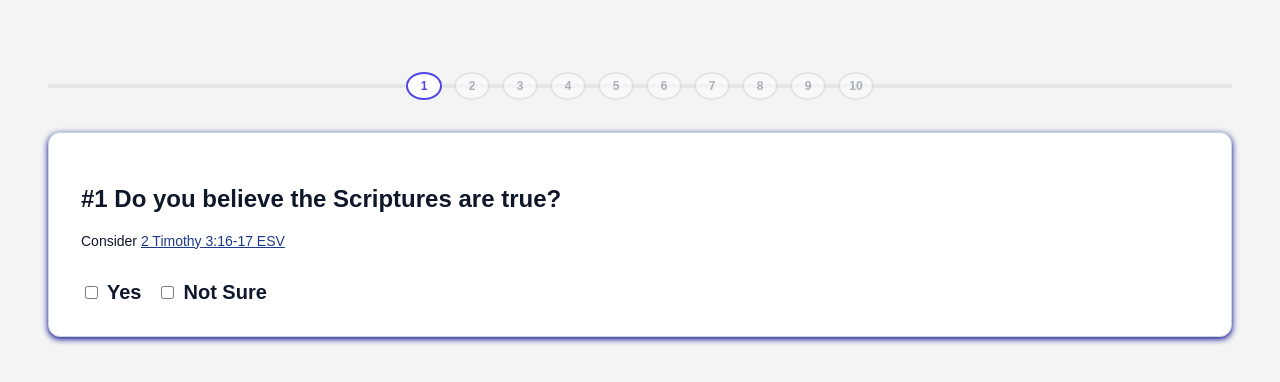
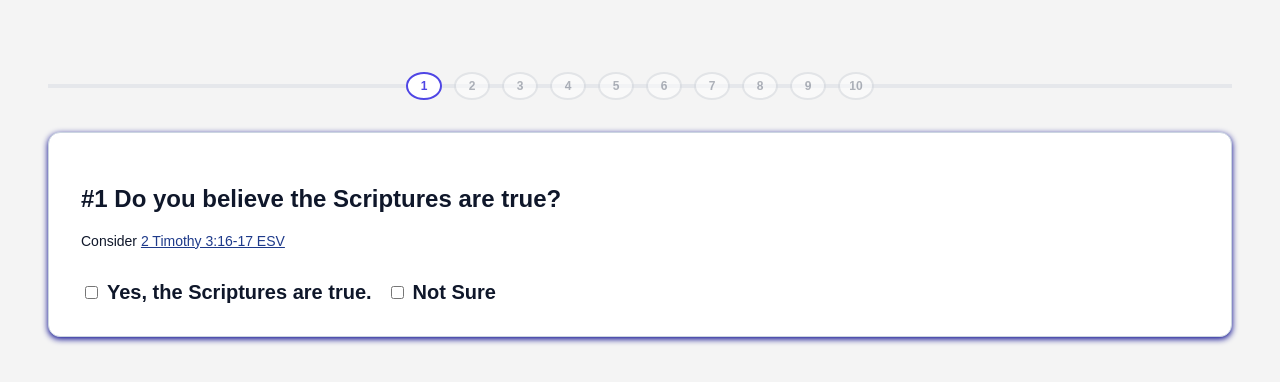
Before and after one commit to hhenske/ten-question-app, a React (Vite) app: page / in a window 1280 px wide. Shown: the top 382 px of the page. Built offline with nearby package versions, Linux system fonts and the light colour scheme.

Commit message:
Removed yes statement rendering answer, and moved answer to checkbox

```diff
--- a/src/QuestionCard.jsx
+++ b/src/QuestionCard.jsx
@@ -43,7 +43,7 @@ export default function QuestionCard({ data, onNext, onBack, answer, index }) {
 
     setTimeout(() => {
       onNext(index, "yes");
-    }, 3200);
+    }, 1600);
   }
 
   function handleNotSure() {
@@ -92,7 +92,7 @@ export default function QuestionCard({ data, onNext, onBack, answer, index }) {
     <div className="card">
 
       <h2>
-        {yesChecked ? data.statement : data.question}
+        {data.question}
       </h2>
 
       {!yesChecked && data.consider && (
@@ -191,7 +191,7 @@ export default function QuestionCard({ data, onNext, onBack, answer, index }) {
             checked={yesChecked}
             onChange={handleYes}
           />
-          Yes
+          {data.statement}
         </label>
 
         <label>
--- a/src/index.css
+++ b/src/index.css
@@ -177,13 +177,16 @@ a:hover {
 .checkboxes {
   margin-top: 32px;
   display: flex;
-  gap: 16px;
+  flex-wrap: wrap;          /* allow wrapping */
+  gap: 15px;                /* your spacing */
   font-size: 20px;
   font-weight: bold;
 }
 
+
 .checkboxes label {
   display: flex;
+  flex: 1 1 calc(33.33% - 10px)
   align-items: center;
   gap: 6px;
 }
--- a/src/questions.js
+++ b/src/questions.js
@@ -10,7 +10,7 @@ export const questions = [
     },
 
     statement:
-      "Yes, the Scriptures are true. There is compelling evidence: logical, archaeological, and historical.",
+      "Yes, the Scriptures are true.",
 
     tabs: {
       logical: {
@@ -76,7 +76,7 @@ export const questions = [
     },
 
     statement:
-      "Yes, the words of Jesus are true because he claimed divine authority and his life and resurrection were historically confirmed.",
+      "Yes, the words of Jesus are true.",
 
     tabs: {
       biblical: {
@@ -168,7 +168,7 @@ export const questions = [
     },
 
     statement:
-      "Yes, Jesus saves because God loves us.",
+      "Yes, God sent Jesus to save us because he loves us.",
 
     verses: [
 
@@ -203,7 +203,7 @@ export const questions = [
     },
 
     statement:
-      "Yes, the Scriptures sayJesus saved us by dying for our sins on the cross.",
+      "Yes, the Scriptures say Jesus saved us by dying for our sins.",
 
     verses: [
       {
@@ -237,7 +237,7 @@ export const questions = [
     },
 
     statement:
-      "Yes, the Scriptures say we are saved so we can have eternal life with God",
+      "Yes, the Scriptures say we are saved to have eternal life with God",
 
     verses: [
       {
@@ -271,7 +271,7 @@ export const questions = [
     },
 
     statement:
-      "Yes, the Scriptures say Jesus 'came to seek and save that which is lost' from the wrath of God and spiritual death.",
+      "Yes, Scripture says Jesus the lost from the wrath of God and spiritual death.",
 
     verses: [
       {
@@ -310,7 +310,7 @@ export const questions = [
       },
 
       statement:
-        "Yes, scriptures say that the lost include all of us.",
+        "Yes, Scripture says that 'the lost' includes all of us.",
 
       verses: [
         {
@@ -349,7 +349,7 @@ export const questions = [
     },
 
     statement:
-      "Yes, I believe Jesus came to save me personally.",
+      "Yes, I believe Jesus came to save me.",
 
     verses: [
       {
@@ -404,30 +404,3 @@ export const questions = [
     ]
   }
 ];
-
-
-// question:
-//       "#9 Do you need salvation through Jesus?",
-
-//     consider: {
-//       reference: "Romans 3:23",
-//       text:
-//         "All have sinned and fall short of the glory of God."
-//     },
-
-//     statement:
-//       "Yes, I recognize my need for salvation through Jesus.",
-
-//     verses: [
-//       {
-//         reference: "1 John 1:8",
-//         text:
-//           "If we claim to be without sin, we deceive ourselves."
-//       },
-//       {
-//         reference: "Romans 6:23",
-//         text:
-//           "The gift of God is eternal life in Christ Jesus."
-//       }
-//     ]
-//   },
```
